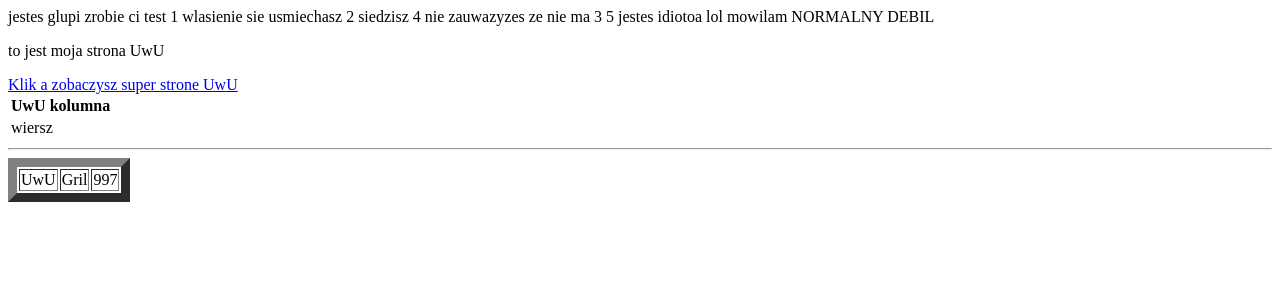
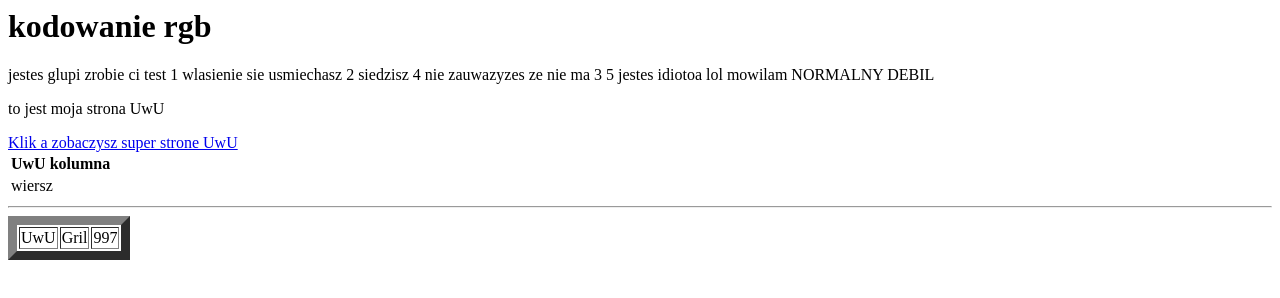
Before and after one commit to UwUgril/uwugril.github.io, a plain HTML site: page index.html in a window 1280 px wide. Drawn offline with Linux system fonts and the light colour scheme.

Commit message:
Update index.html

```diff
--- a/index.html
+++ b/index.html
@@ -1,3 +1,4 @@
+<h1>kodowanie rgb</h1>
 jestes glupi zrobie ci test        1 wlasienie sie usmiechasz 2 siedzisz  4 nie zauwazyzes ze nie ma 3  5 jestes idiotoa lol mowilam    NORMALNY DEBIL
 <style>
 .mojkolor {color:#class="mojkolor"}
```
